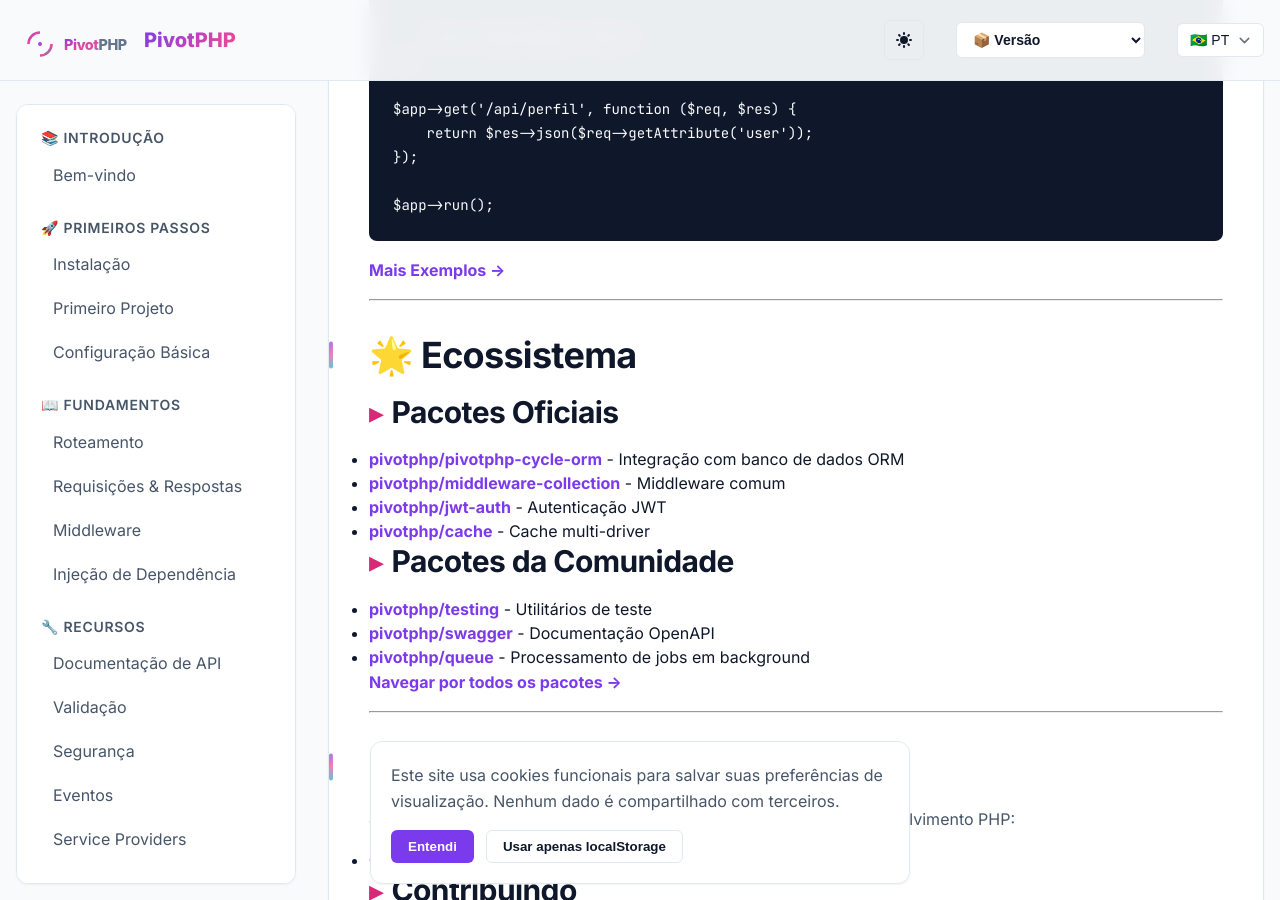
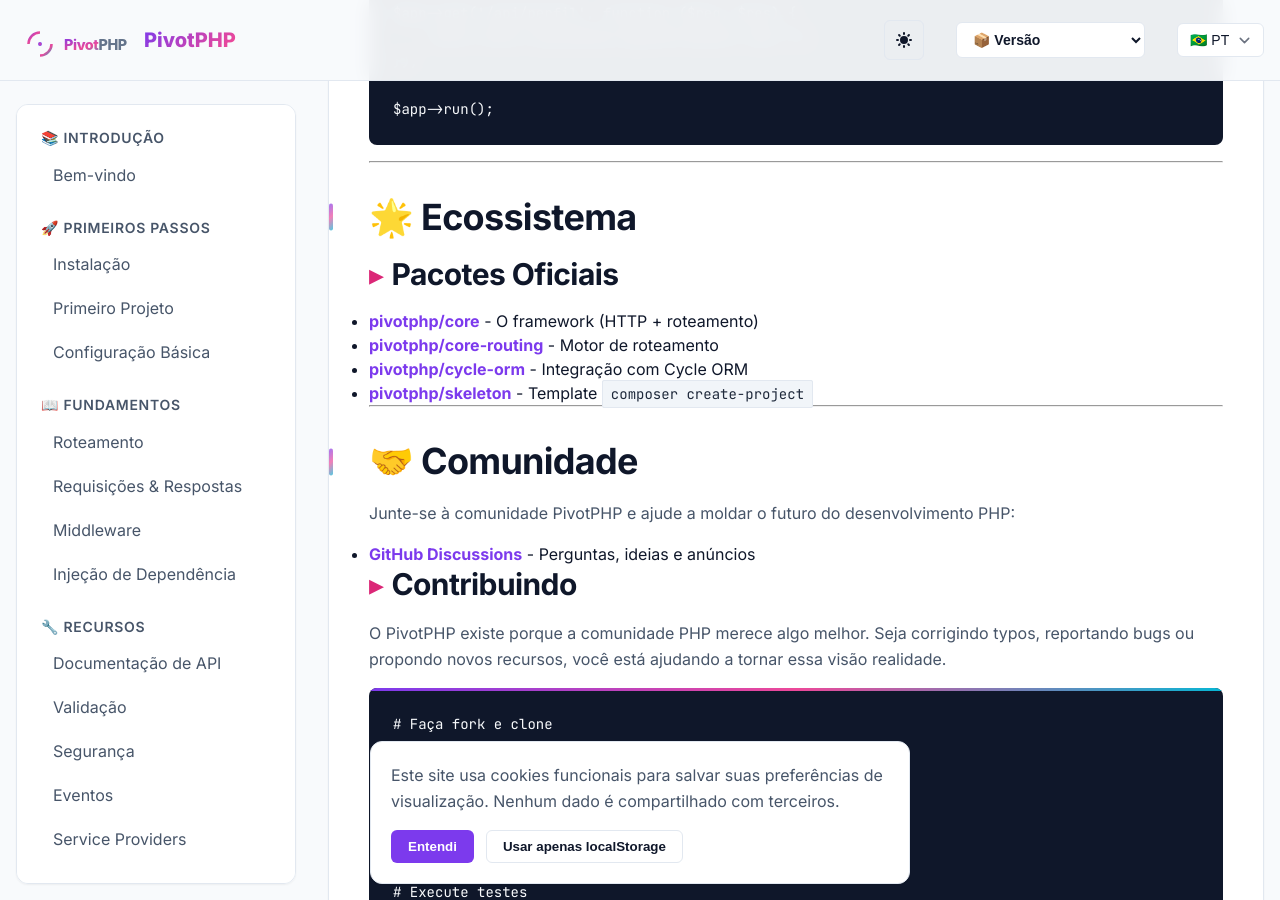
Before and after one commit to PivotPHP/website, a Jekyll site: the page built from pt/docs/why-pivotphp.md, in a window 1280 px wide and 900 px high, scrolled down 6129 px. Built offline with Jekyll 4.4.1, drawn with Linux system fonts in a browser that asks for light colours; some of the changed text lies outside the part shown.

Commit message:
docs: remover pacotes/namespaces inexistentes do why-pivotphp (SPEC-032) (#23)
- Corrige pivotphp/pivotphp-cycle-orm -> pivotphp/cycle-orm.
- Remove pivotphp/middleware-collection, jwt-auth, cache, testing, swagger, queue.
- Remove link github.com/pivotphp/examples.
- new App([...]) -> new Application()->configure([...]).
- Ecossistema lista apenas pacotes reais (core, core-routing, cycle-orm, skeleton).

````diff
--- a/pt/docs/why-pivotphp.md
+++ b/pt/docs/why-pivotphp.md
@@ -71,10 +71,7 @@
 **Extensões Opcionais:**
 ```bash
 # Para integração com banco de dados
-composer require pivotphp/pivotphp-cycle-orm
-
-# Para middleware adicional
-composer require pivotphp/middleware-collection
+composer require pivotphp/cycle-orm
 ```
 
 ---
@@ -145,13 +142,12 @@
 
 ```php
 // Nenhum arquivo de config necessário
-$app = new App();
+$app = new Application();
 
 // Mas flexível quando você precisa de controle
-$app = new App([
+$app->configure([
     'debug' => true,
     'cors' => ['origin' => 'localhost:3000'],
-    'cache' => ['driver' => 'redis', 'host' => 'localhost']
 ]);
 ```
 
@@ -253,24 +249,16 @@
 $app->run();
 ```
 
-**[Mais Exemplos →](https://github.com/pivotphp/examples)**
 
 ---
 
 ## 🌟 Ecossistema
 
 ### Pacotes Oficiais
-- **[pivotphp/pivotphp-cycle-orm](https://github.com/pivotphp/pivotphp-cycle-orm)** - Integração com banco de dados ORM
-- **[pivotphp/middleware-collection](https://github.com/pivotphp/middleware-collection)** - Middleware comum
-- **[pivotphp/jwt-auth](https://github.com/pivotphp/jwt-auth)** - Autenticação JWT
-- **[pivotphp/cache](https://github.com/pivotphp/cache)** - Cache multi-driver
-
-### Pacotes da Comunidade
-- **[pivotphp/testing](https://packagist.org/packages/pivotphp/testing)** - Utilitários de teste
-- **[pivotphp/swagger](https://packagist.org/packages/pivotphp/swagger)** - Documentação OpenAPI
-- **[pivotphp/queue](https://packagist.org/packages/pivotphp/queue)** - Processamento de jobs em background
-
-**[Navegar por todos os pacotes →](https://packagist.org/packages/pivotphp/)**
+- **[pivotphp/core](https://github.com/pivotphp/pivotphp-core)** - O framework (HTTP + roteamento)
+- **[pivotphp/core-routing](https://github.com/pivotphp/pivotphp-core-routing)** - Motor de roteamento
+- **[pivotphp/cycle-orm](https://github.com/pivotphp/pivotphp-cycle-orm)** - Integração com Cycle ORM
+- **[pivotphp/skeleton](https://github.com/pivotphp/pivotphp-skeleton)** - Template `composer create-project`
 
 ---
 
````
Also changed, not shown: pt/docs/v1/why-pivotphp.md (+7 -19 lines), pt/docs/v2/why-pivotphp.md (+7 -19 lines).
